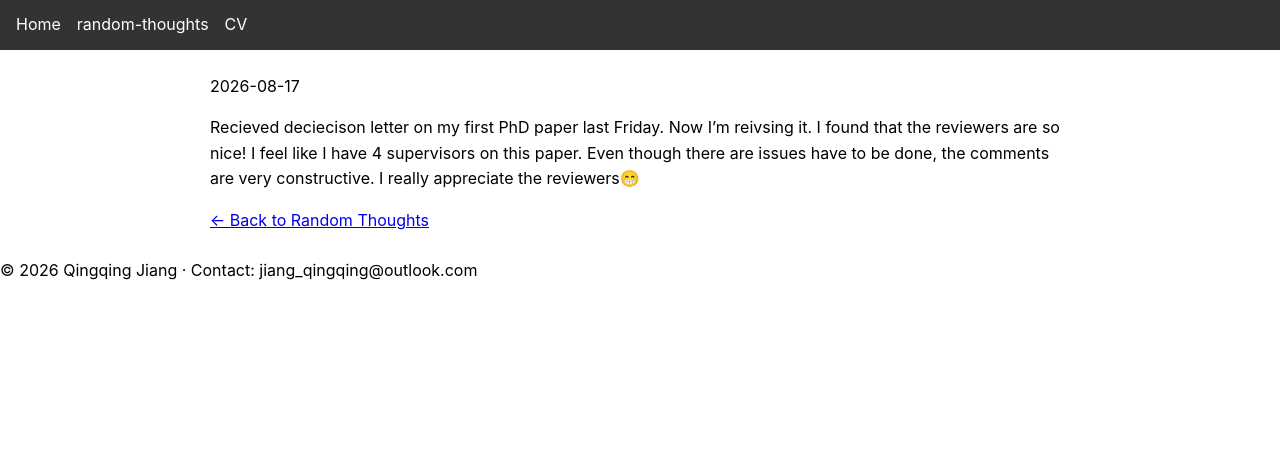
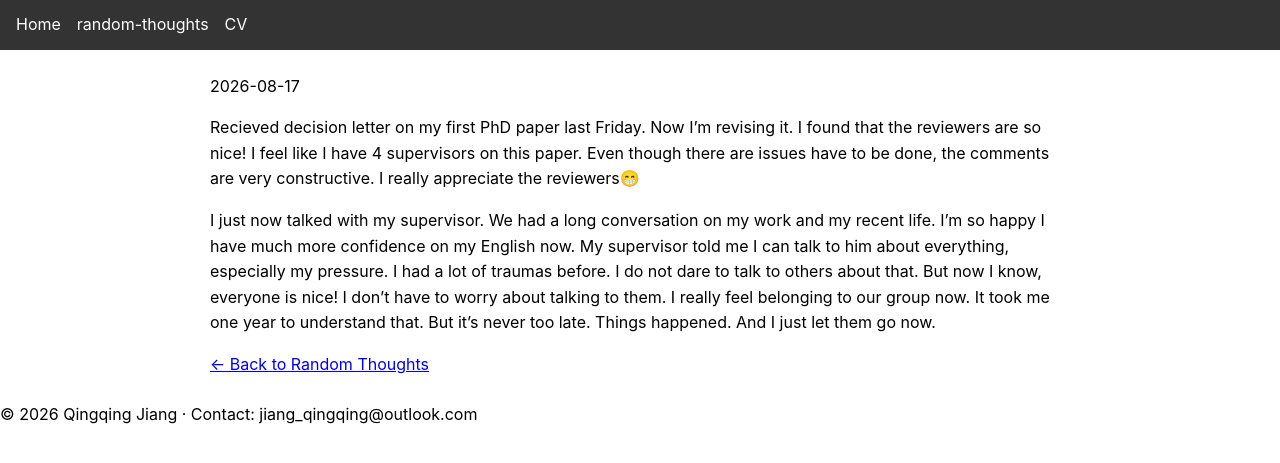
Before and after one commit to QQJiang-edu/QQJiang-edu.github.io, a Jekyll site: the page built from _posts/2026-08-17-random-thoughts.md, in a window 1280 px wide. Shown: the top 463 px of the page. Built offline with Jekyll 4.4.1, drawn with Linux system fonts in a browser that asks for light colours.

Commit message:
blog updated

```diff
--- a/_posts/2026-08-17-random-thoughts.md
+++ b/_posts/2026-08-17-random-thoughts.md
@@ -7,4 +7,6 @@ tags:
     - reviewing
 ---
 
-Recieved deciecison letter on my first PhD paper last Friday. Now I'm reivsing it. I found that the reviewers are so nice! I feel like I have 4 supervisors on this paper. Even though there are issues have to be done, the comments are very constructive. I really appreciate the reviewers😁
+Recieved decision letter on my first PhD paper last Friday. Now I'm revising it. I found that the reviewers are so nice! I feel like I have 4 supervisors on this paper. Even though there are issues have to be done, the comments are very constructive. I really appreciate the reviewers😁
+
+I just now talked with my supervisor. We had a long conversation on my work and my recent life. I'm so happy I have much more confidence on my English now. My supervisor told me I can talk to him about everything, especially my pressure. I had a lot of traumas before. I do not dare to talk to others about that. But now I know, everyone is nice! I don't have to worry about talking to them. I really feel belonging to our group now. It took me one year to understand that. But it's never too late. Things happened. And I just let them go now.
```
